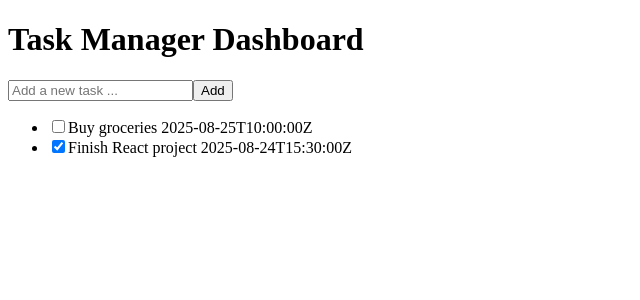
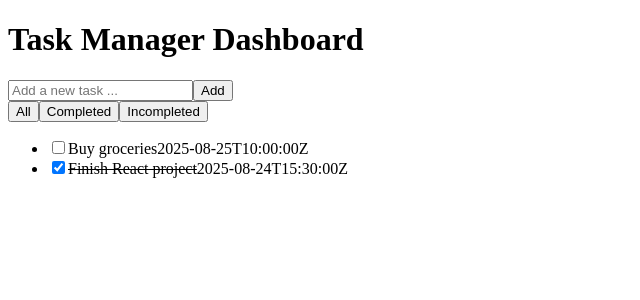
Before and after one commit to ChauNgo1106/task-manager-dashboard, a React (Create React App) app: page / in a window 1280 px wide. Shown: the top 300 px of the page, without its empty margins (0-640 px from the left). Built offline with nearby package versions, Linux system fonts and the light colour scheme.

Commit message:
filtered based on status

```diff
--- a/src/App.jsx
+++ b/src/App.jsx
@@ -2,8 +2,11 @@ import { useEffect, useState } from "react";
 import mockData from "./data/tasks.json";
 import TaskList from "./components/TaskList";
 import TaskForm from "./components/TaskForm";
+import FilterBar from "./components/FilterBar";
 const App = () => {
   const [tasks, setTasks] = useState([]);
+  const [filter, setFilter] = useState("all");
+
   useEffect(() => {
     setTasks(mockData);
   }, []);
@@ -25,11 +28,21 @@ const App = () => {
       )
     );
   };
+  const filteredTasks = tasks.filter((task) => {
+    const matchesFilter =
+      filter === "all" ||
+      (filter === "completed" && task.status) ||
+      (filter === "incompleted" && !task.status);
+
+    return matchesFilter;
+  });
+
   return (
     <div>
       <h1>Task Manager Dashboard</h1>
       <TaskForm onAdd={addTask} />
-      <TaskList tasks={tasks} onToggle={handleOnToggle} />
+      <FilterBar currentfilter={filter} onFilterChange={setFilter} />
+      <TaskList tasks={filteredTasks} onToggle={handleOnToggle} />
     </div>
   );
 };
--- /dev/null
+++ b/src/components/FilterBar.jsx
@@ -0,0 +1,18 @@
+function FilterBar({ currentFilter, onFilterChange }) {
+  const filters = ["all", "completed", "incompleted"];
+  return (
+    <div>
+      {filters.map((f) => (
+        <button
+          key={f}
+          onClick={() => onFilterChange(f)}
+          style={{ fontWeight: currentFilter === f ? "bold" : "normal" }}
+        >
+          {f.charAt(0).toUpperCase() + f.slice(1)}
+        </button>
+      ))}
+    </div>
+  );
+}
+
+export default FilterBar;
--- a/src/components/TaskItem.jsx
+++ b/src/components/TaskItem.jsx
@@ -6,7 +6,10 @@ function TaskItem({ task, onToggle }) {
         checked={task.status}
         onChange={() => onToggle(task.id)}
       />
-      {task.title} {task.createdAt}
+      <span style={{ textDecoration: task.status ? "line-through" : "none" }}>
+        {task.title}
+      </span>
+      {task.createdAt}
     </li>
   );
 }
```
